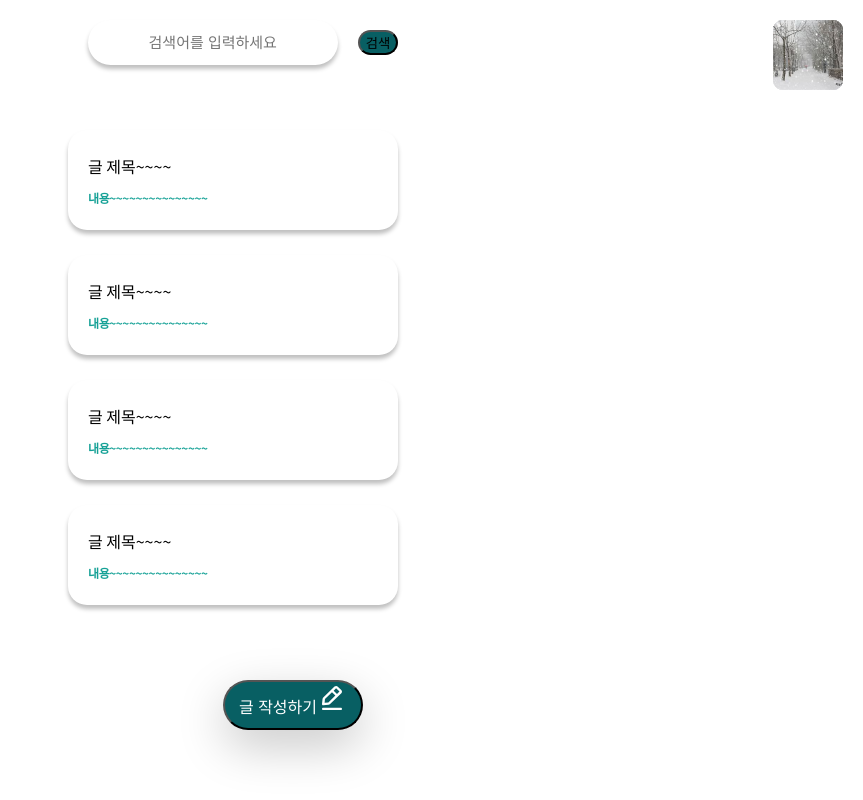
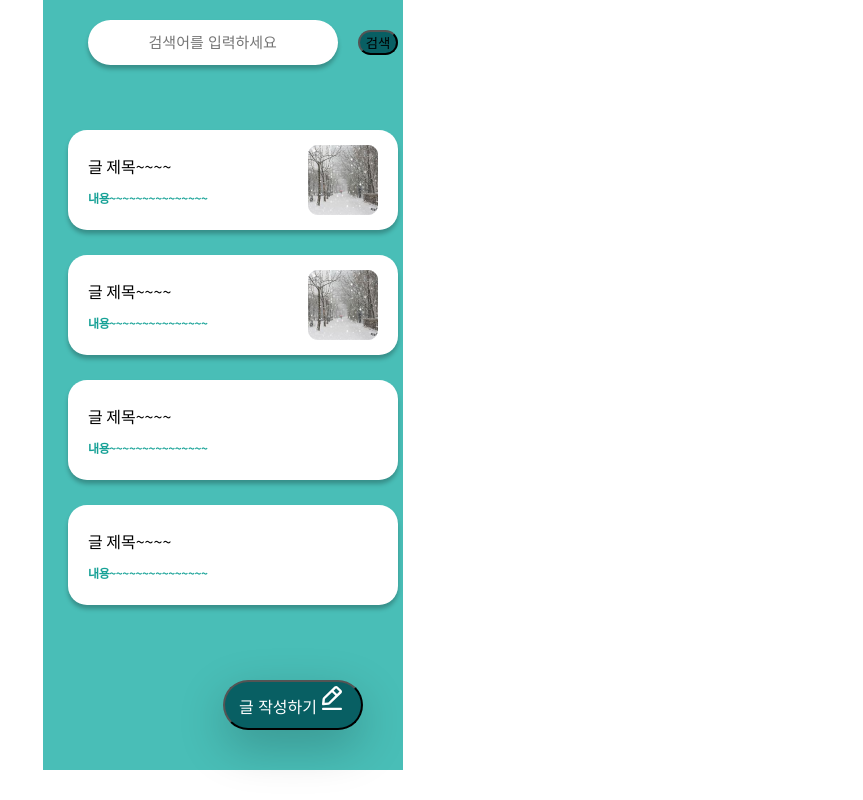
Before and after one commit to GDSC-snowflowerthon/Snowcare-team06-web, a React (Vite) app: page /checkrecord in a window 1280 px wide. Shown: the whole page, without its empty margins (417-1280 px from the left). Built offline with nearby package versions, Linux system fonts and the light colour scheme.

Commit message:
feat : 봉사기록 확인 레이아웃 수정4

```diff
--- a/src/pages/MyPage/CheckRecord/CheckRecord.css
+++ b/src/pages/MyPage/CheckRecord/CheckRecord.css
@@ -1,10 +1,10 @@
-body{
+.check-body{
   background-color: #49BEB7;
 }
-#container{
+#container2{
   width: 360px;
 }
-.box{
+.box2{
   box-sizing: border-box;
   width: 330px;
   height: 100px;
@@ -49,14 +49,14 @@ body{
   margin-left: 20px;
 }
 
-.img{
+.img2{
   width: 70px;
   height: 70px;
 }
-.title{
+.title2{
   font-size: 16px;
 }
-.content{
+.content2{
   color: #15A196;
   font-size: 12px;
   font-weight: 600;
--- a/src/pages/MyPage/CheckRecord/CheckRecord.jsx
+++ b/src/pages/MyPage/CheckRecord/CheckRecord.jsx
@@ -4,42 +4,43 @@ import SearchBar from './SearchBar';
 
 export default function CheckRecord(){
   return(
-    <div id='container'>
+    <body className='check-body'>
+    <div id='container2'>
       <SearchBar id="search"/>
 
-      <div className='box'>
+      <div className='box2'>
         <div className='text-container'>
-          <p className='title'>글 제목~~~~</p>
-          <div className='content'>
+          <p className='title2'>글 제목~~~~</p>
+          <div className='content2'>
             <p>내용~~~~~~~~~~~~~~~</p>
           </div>
         </div>
-        <img className="img" src="./CheckRecord-img.png" alt='눈사진'></img>
+        <img className="img2" src="./CheckRecord-img.png" alt='눈사진'></img>
       </div>
 
-      <div className='box'>
+      <div className='box2'>
         <div className='text-container'>
-          <p className='title'>글 제목~~~~</p>
-          <div className='content'>
+          <p className='title2'>글 제목~~~~</p>
+          <div className='content2'>
             <p>내용~~~~~~~~~~~~~~~</p>
           </div>
         </div>
-        <img className="img" src="./CheckRecord-img.png" alt='눈사진'></img>
+        <img className="img2" src="./CheckRecord-img.png" alt='눈사진'></img>
       </div>
 
-      <div className='box'>
+      <div className='box2'>
         <div className='text-container'>
-          <p className='title'>글 제목~~~~</p>
-          <div className='content'>
+          <p className='title2'>글 제목~~~~</p>
+          <div className='content2'>
             <p>내용~~~~~~~~~~~~~~~</p>
           </div>
         </div>
       </div>
 
-      <div className='box'>
+      <div className='box2'>
         <div className='text-container'>
-          <p className='title'>글 제목~~~~</p>
-          <div className='content'>
+          <p className='title2'>글 제목~~~~</p>
+          <div className='content2'>
             <p>내용~~~~~~~~~~~~~~~</p>
           </div>
         </div>
@@ -53,5 +54,6 @@ export default function CheckRecord(){
       </div>
 
     </div>
+    </body>
   );
 }
```
